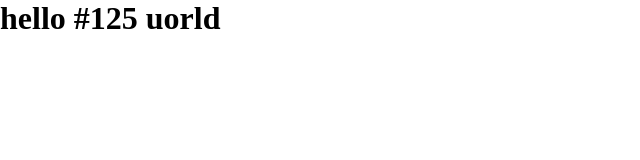
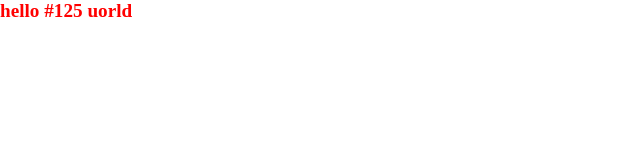
Before and after one commit to Vladislav-Ciuperca/htmlcss-hello, a plain HTML site: page index.html in a window 1280 px wide. Shown: the whole page, without its empty margins (0-640 px from the left). Drawn offline with Linux system fonts and the light colour scheme.

Commit message:
color font

```diff
--- a/stile.css
+++ b/stile.css
@@ -2,3 +2,8 @@
     box-sizing: border-box;
     margin: 0;
 }
+
+h1{
+    color: red;
+    font-size: larger;
+}
```
